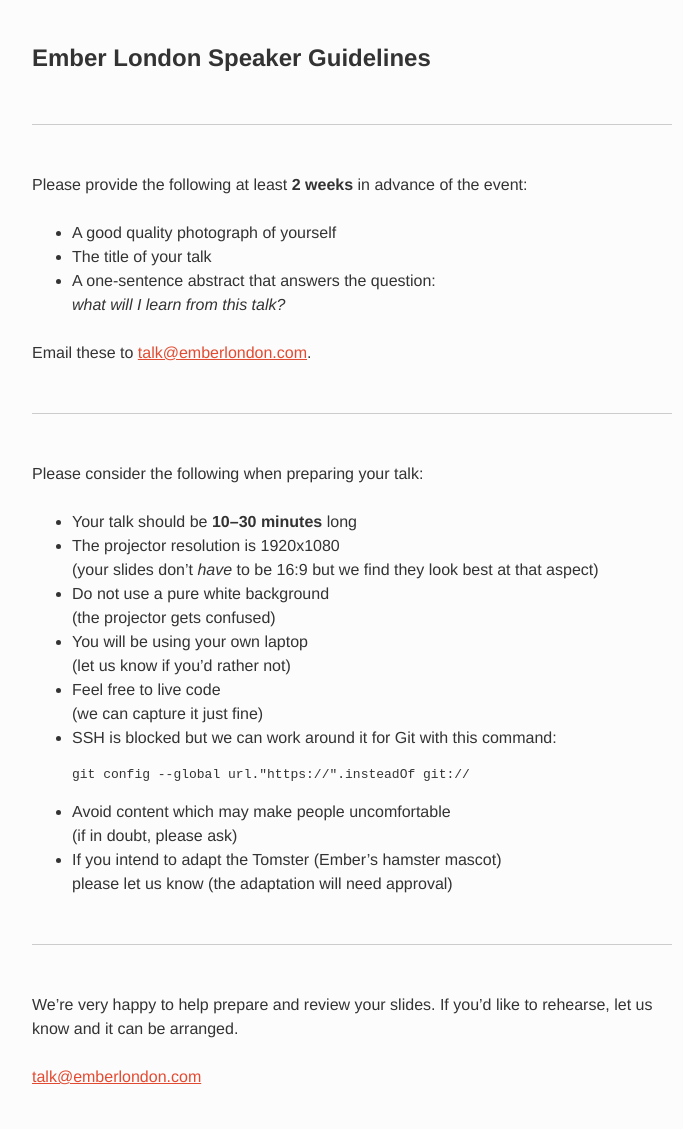
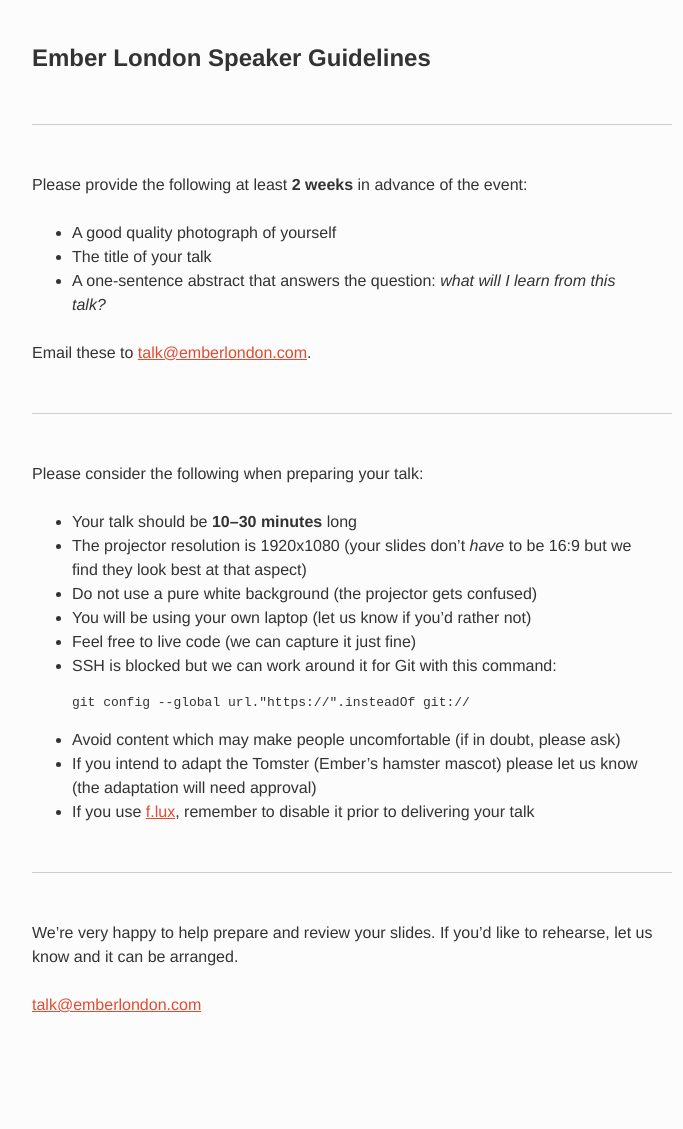
Before and after one commit to emberlondon/emberlondon.github.io, a Jekyll site: the page built from speaker-guidelines.md, in a window 1280 px wide. Shown: the whole page, without its empty margins (288-971 px from the left). Built offline with Jekyll 4.4.1, drawn with Linux system fonts in a browser that asks for light colours; nearby versions of some CDN libraries; after the commit the page ends 1057 px from its top, so only the background shows below that.

Commit message:
Add note about Flux to speaker guidlines

```diff
--- a/speaker-guidelines.md
+++ b/speaker-guidelines.md
@@ -37,6 +37,8 @@
   (if in doubt, please ask)
 - If you intend to adapt the Tomster (Ember’s hamster mascot)
   please let us know (the adaptation will need approval)
+- If you use [f.lux](https://justgetflux.com/), remember to disable it prior to
+  delivering your talk
 
 ---
 
```
